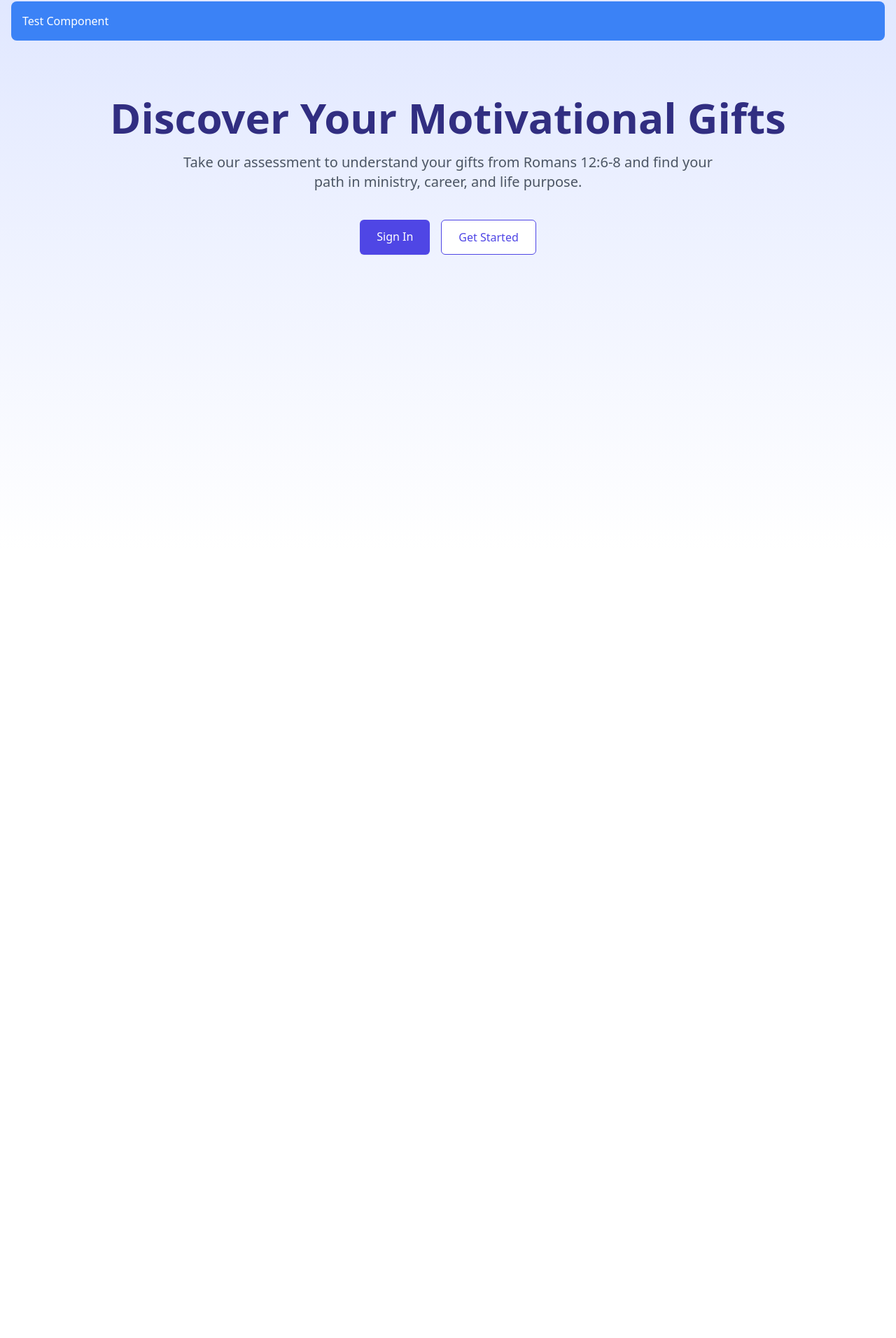
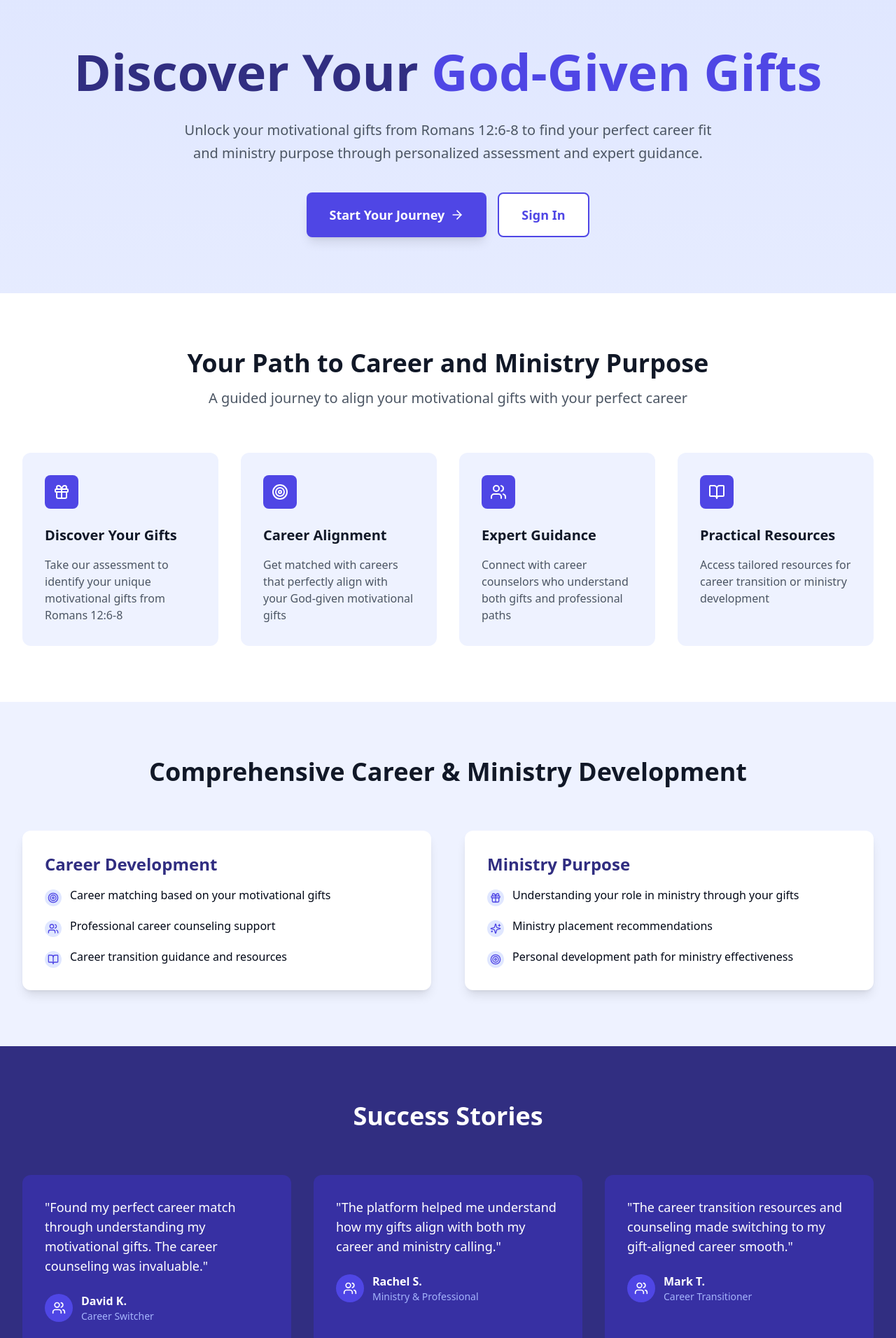
Before and after one commit to Dish365/pathfinders, a Next.js app in the folder pathfinders-client/: page / in a window 1280 px wide. Shown: the part 14-1926 px from the top of the page at 70% size. Before the commit the page ends 800 px from the top, so only its background shows below. Built offline with nearby package versions, Linux system fonts and the light colour scheme; no server answers.

Commit message:
updated landing page

```diff
--- a/pathfinders-client/src/app/page.tsx
+++ b/pathfinders-client/src/app/page.tsx
@@ -1,32 +1,208 @@
 import Link from 'next/link';
-import { TestComponent } from '@/components/test';
+import { ArrowRight, Gift, BookOpen, Target, Users, Sparkles } from 'lucide-react';
 
 export default function LandingPage() {
   return (
-    <div className="min-h-screen bg-gradient-to-b from-indigo-100 to-white p-4">
-      <TestComponent />
+    <div className="min-h-screen bg-gradient-to-b from-indigo-100 to-white">
+      {/* Hero Section */}
       <div className="max-w-7xl mx-auto px-4 sm:px-6 lg:px-8 py-20">
         <div className="text-center">
-          <h1 className="text-4xl font-bold text-indigo-900 sm:text-5xl md:text-6xl">
-            Discover Your Motivational Gifts
+          <h1 className="text-5xl font-bold text-indigo-900 sm:text-6xl md:text-7xl mb-8">
+            Discover Your
+            <span className="text-indigo-600"> God-Given Gifts</span>
           </h1>
-          <p className="mt-3 max-w-md mx-auto text-base text-gray-600 sm:text-lg md:mt-5 md:text-xl md:max-w-3xl">
-            Take our assessment to understand your gifts from Romans 12:6-8 and find your path in ministry, career, and life purpose.
+          <p className="mt-3 max-w-3xl mx-auto text-xl text-gray-600 leading-relaxed">
+            Unlock your motivational gifts from Romans 12:6-8 to find your perfect career fit
+            and ministry purpose through personalized assessment and expert guidance.
           </p>
           <div className="mt-10 flex justify-center gap-4">
             <Link
+              href="/register"
+              className="rounded-lg bg-indigo-600 px-8 py-4 text-lg font-semibold text-white shadow-lg
+                hover:bg-indigo-700 transition-all duration-200 flex items-center gap-2
+                hover:gap-3 group"
+            >
+              Start Your Journey
+              <ArrowRight className="w-5 h-5 group-hover:transform group-hover:translate-x-1 transition-all" />
+            </Link>
+            <Link
               href="/login"
-              className="rounded-md bg-indigo-600 px-6 py-3 text-base font-medium text-white shadow-sm hover:bg-indigo-700"
+              className="rounded-lg bg-white px-8 py-4 text-lg font-semibold text-indigo-600
+                border-2 border-indigo-600 hover:bg-indigo-50 transition-all duration-200"
             >
               Sign In
             </Link>
-            <Link
-              href="/register"
-              className="rounded-md bg-white px-6 py-3 text-base font-medium text-indigo-600 border border-indigo-600 hover:bg-indigo-50"
-            >
-              Get Started
-            </Link>
           </div>
+        </div>
+      </div>
+
+      {/* How It Works Section */}
+      <div className="bg-white py-20">
+        <div className="max-w-7xl mx-auto px-4 sm:px-6 lg:px-8">
+          <div className="text-center mb-16">
+            <h2 className="text-3xl font-bold text-gray-900 sm:text-4xl">
+              Your Path to Career and Ministry Purpose
+            </h2>
+            <p className="mt-4 text-xl text-gray-600">
+              A guided journey to align your motivational gifts with your perfect career
+            </p>
+          </div>
+
+          <div className="grid grid-cols-1 md:grid-cols-2 lg:grid-cols-4 gap-8">
+            {[
+              {
+                icon: Gift,
+                title: "Discover Your Gifts",
+                description: "Take our assessment to identify your unique motivational gifts from Romans 12:6-8"
+              },
+              {
+                icon: Target,
+                title: "Career Alignment",
+                description: "Get matched with careers that perfectly align with your God-given motivational gifts"
+              },
+              {
+                icon: Users,
+                title: "Expert Guidance",
+                description: "Connect with career counselors who understand both gifts and professional paths"
+              },
+              {
+                icon: BookOpen,
+                title: "Practical Resources",
+                description: "Access tailored resources for career transition or ministry development"
+              }
+            ].map((step, index) => (
+              <div key={index} className="bg-indigo-50 rounded-xl p-8 hover:shadow-xl transition-all duration-300">
+                <div className="bg-indigo-600 rounded-lg w-12 h-12 flex items-center justify-center mb-6">
+                  <step.icon className="w-6 h-6 text-white" />
+                </div>
+                <h3 className="text-xl font-semibold text-gray-900 mb-4">{step.title}</h3>
+                <p className="text-gray-600">{step.description}</p>
+              </div>
+            ))}
+          </div>
+        </div>
+      </div>
+
+      {/* Features Section - New */}
+      <div className="bg-indigo-50 py-20">
+        <div className="max-w-7xl mx-auto px-4 sm:px-6 lg:px-8">
+          <div className="text-center mb-16">
+            <h2 className="text-3xl font-bold text-gray-900 sm:text-4xl">
+              Comprehensive Career & Ministry Development
+            </h2>
+          </div>
+          <div className="grid grid-cols-1 md:grid-cols-2 gap-12">
+            <div className="bg-white rounded-xl p-8 shadow-lg">
+              <h3 className="text-2xl font-bold text-indigo-900 mb-4">Career Development</h3>
+              <ul className="space-y-4">
+                <li className="flex items-start gap-3">
+                  <div className="mt-1 bg-indigo-100 rounded-full p-1">
+                    <Target className="w-4 h-4 text-indigo-600" />
+                  </div>
+                  <span>Career matching based on your motivational gifts</span>
+                </li>
+                <li className="flex items-start gap-3">
+                  <div className="mt-1 bg-indigo-100 rounded-full p-1">
+                    <Users className="w-4 h-4 text-indigo-600" />
+                  </div>
+                  <span>Professional career counseling support</span>
+                </li>
+                <li className="flex items-start gap-3">
+                  <div className="mt-1 bg-indigo-100 rounded-full p-1">
+                    <BookOpen className="w-4 h-4 text-indigo-600" />
+                  </div>
+                  <span>Career transition guidance and resources</span>
+                </li>
+              </ul>
+            </div>
+            <div className="bg-white rounded-xl p-8 shadow-lg">
+              <h3 className="text-2xl font-bold text-indigo-900 mb-4">Ministry Purpose</h3>
+              <ul className="space-y-4">
+                <li className="flex items-start gap-3">
+                  <div className="mt-1 bg-indigo-100 rounded-full p-1">
+                    <Gift className="w-4 h-4 text-indigo-600" />
+                  </div>
+                  <span>Understanding your role in ministry through your gifts</span>
+                </li>
+                <li className="flex items-start gap-3">
+                  <div className="mt-1 bg-indigo-100 rounded-full p-1">
+                    <Sparkles className="w-4 h-4 text-indigo-600" />
+                  </div>
+                  <span>Ministry placement recommendations</span>
+                </li>
+                <li className="flex items-start gap-3">
+                  <div className="mt-1 bg-indigo-100 rounded-full p-1">
+                    <Target className="w-4 h-4 text-indigo-600" />
+                  </div>
+                  <span>Personal development path for ministry effectiveness</span>
+                </li>
+              </ul>
+            </div>
+          </div>
+        </div>
+      </div>
+
+      {/* Testimonials Section */}
+      <div className="bg-indigo-900 text-white py-20">
+        <div className="max-w-7xl mx-auto px-4 sm:px-6 lg:px-8">
+          <div className="text-center mb-16">
+            <h2 className="text-3xl font-bold sm:text-4xl">
+              Success Stories
+            </h2>
+          </div>
+          <div className="grid grid-cols-1 md:grid-cols-3 gap-8">
+            {[
+              {
+                quote: "Found my perfect career match through understanding my motivational gifts. The career counseling was invaluable.",
+                author: "David K.",
+                role: "Career Switcher"
+              },
+              {
+                quote: "The platform helped me understand how my gifts align with both my career and ministry calling.",
+                author: "Rachel S.",
+                role: "Ministry & Professional"
+              },
+              {
+                quote: "The career transition resources and counseling made switching to my gift-aligned career smooth.",
+                author: "Mark T.",
+                role: "Career Transitioner"
+              }
+            ].map((testimonial, index) => (
+              <div key={index} className="bg-indigo-800 rounded-xl p-8">
+                <p className="text-lg mb-6">"{testimonial.quote}"</p>
+                <div className="flex items-center gap-3">
+                  <div className="w-10 h-10 bg-indigo-600 rounded-full flex items-center justify-center">
+                    <Users className="w-5 h-5" />
+                  </div>
+                  <div>
+                    <p className="font-semibold">{testimonial.author}</p>
+                    <p className="text-indigo-300 text-sm">{testimonial.role}</p>
+                  </div>
+                </div>
+              </div>
+            ))}
+          </div>
+        </div>
+      </div>
+
+      {/* CTA Section */}
+      <div className="bg-white py-20">
+        <div className="max-w-7xl mx-auto px-4 sm:px-6 lg:px-8 text-center">
+          <h2 className="text-3xl font-bold text-gray-900 sm:text-4xl mb-8">
+            Start Your Career & Ministry Journey
+          </h2>
+          <p className="text-xl text-gray-600 mb-10 max-w-2xl mx-auto">
+            Discover how your motivational gifts can guide you to your perfect career and ministry role.
+          </p>
+          <Link
+            href="/register"
+            className="inline-flex items-center gap-2 rounded-lg bg-indigo-600 px-8 py-4
+              text-lg font-semibold text-white shadow-lg hover:bg-indigo-700
+              transition-all duration-200"
+          >
+            Begin Your Discovery
+            <ArrowRight className="w-5 h-5" />
+          </Link>
         </div>
       </div>
     </div>
```
Also changed, not shown: 1 other file (tests, documents, lock files or other folders).
